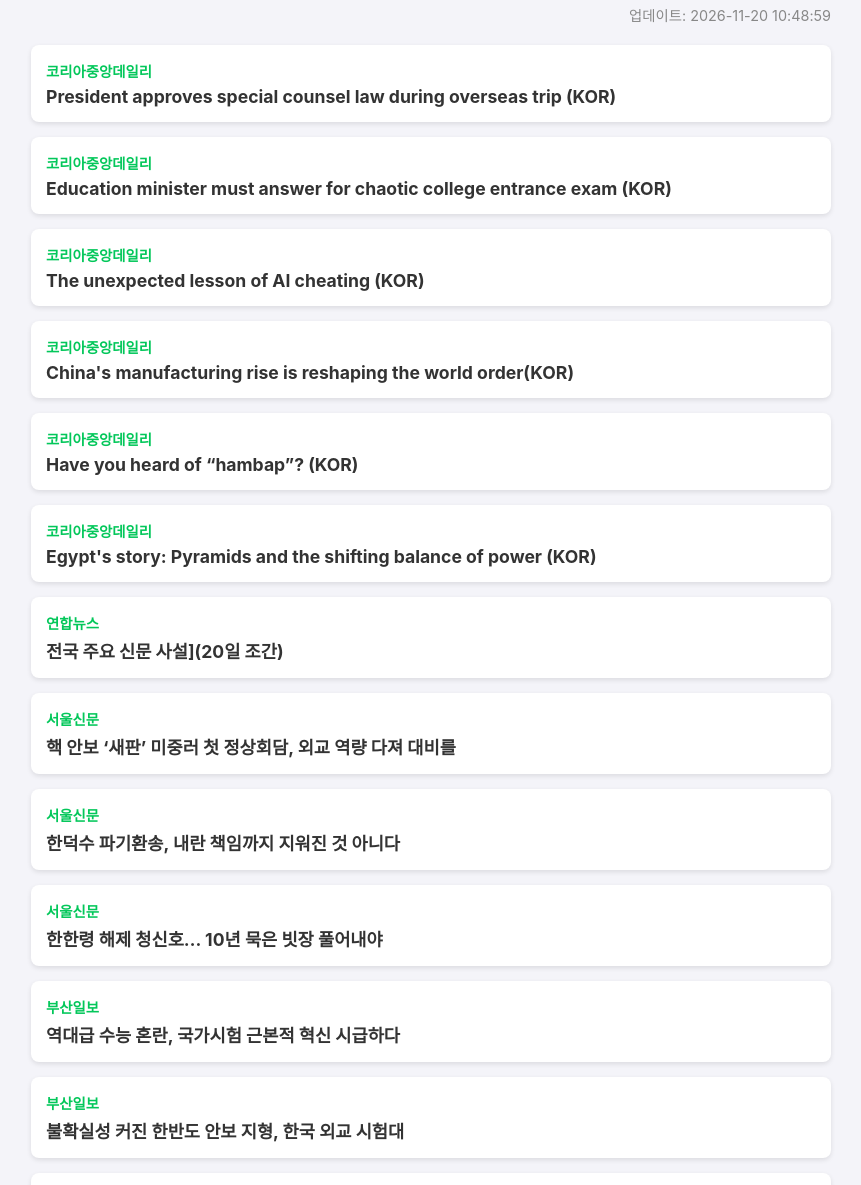
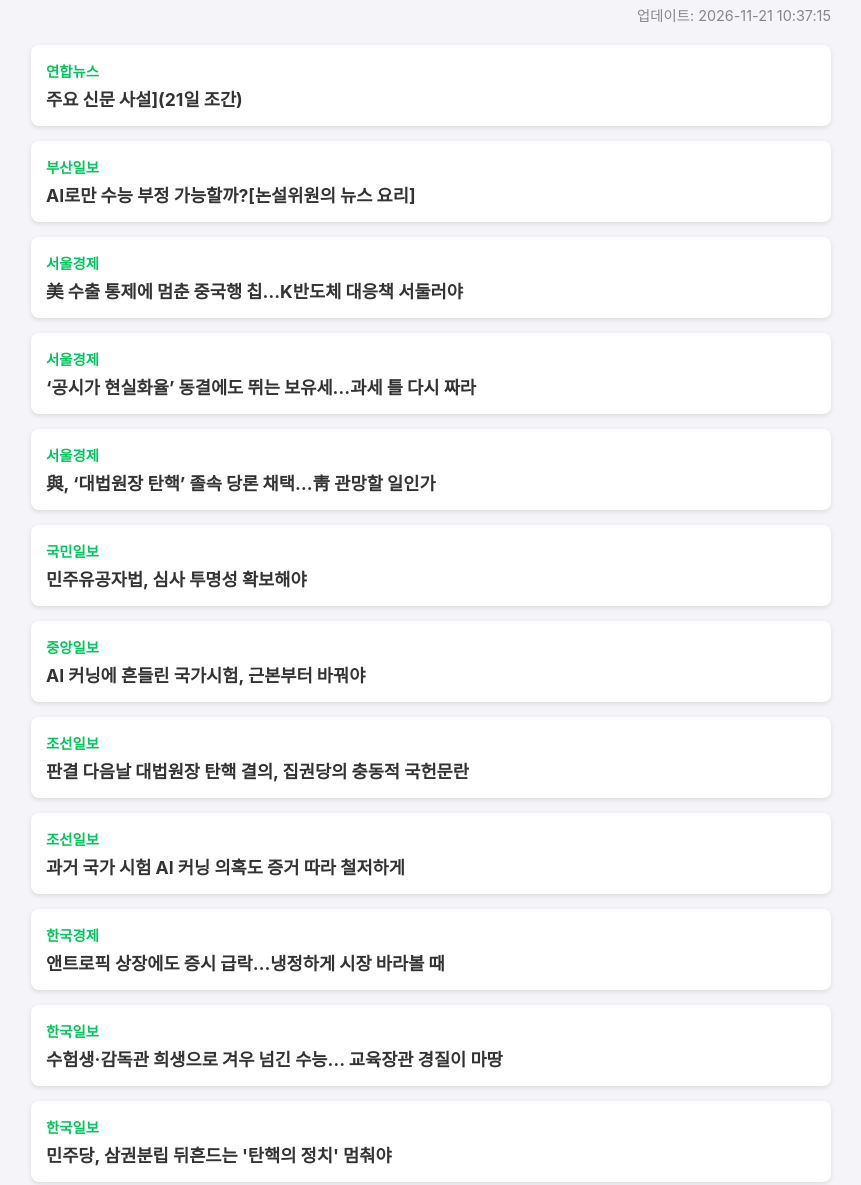
Before and after one commit to CHOJH16/daily-editorial, a plain HTML site: page index.html in a window 1280 px wide. Shown: the part 117-1302 px from the top of the page, without its empty margins (209-1070 px from the left). Drawn offline with Linux system fonts and the light colour scheme.

Commit message:
Update editorials

```diff
--- a/index.html
+++ b/index.html
@@ -4,7 +4,7 @@
     <head>
         <meta charset="UTF-8">
         <meta name="viewport" content="width=device-width, initial-scale=1.0">
-        <title>오늘의 사설 (2026년 11월 20일)</title>
+        <title>오늘의 사설 (2026년 11월 21일)</title>
         <style>
             body { font-family: -apple-system, BlinkMacSystemFont, "Segoe UI", Roboto, "Helvetica Neue", Arial, sans-serif; max-width: 800px; margin: 0 auto; padding: 20px; background-color: #f4f4f9; }
             h1 { color: #333; text-align: center; border-bottom: 2px solid #03c75a; padding-bottom: 10px; }
@@ -18,96 +18,96 @@
     </head>
     <body>
         <h1>📰 오늘의 주요 사설</h1>
-        <div class="update-time">업데이트: 2026-11-20 10:48:59</div>
+        <div class="update-time">업데이트: 2026-11-21 10:37:15</div>
         <div class="news-container">
 
         <div class="card">
-            <span class="press">코리아중앙데일리</span>
-            <a href="https://n.news.naver.com/mnews/article/640/0000097130?sid=110" target="_blank">President approves special counsel law during overseas trip (KOR)</a>
-        </div>
-
-        <div class="card">
-            <span class="press">코리아중앙데일리</span>
-            <a href="https://n.news.naver.com/mnews/article/640/0000097129?sid=110" target="_blank">Education minister must answer for chaotic college entrance exam (KOR)</a>
-        </div>
-
-        <div class="card">
-            <span class="press">코리아중앙데일리</span>
-            <a href="https://n.news.naver.com/mnews/article/640/0000097128?sid=110" target="_blank">The unexpected lesson of AI cheating (KOR)</a>
-        </div>
-
-        <div class="card">
-            <span class="press">코리아중앙데일리</span>
-            <a href="https://n.news.naver.com/mnews/article/640/0000097127?sid=110" target="_blank">China's manufacturing rise is reshaping the world order(KOR)</a>
-        </div>
-
-        <div class="card">
-            <span class="press">코리아중앙데일리</span>
-            <a href="https://n.news.naver.com/mnews/article/640/0000097126?sid=110" target="_blank">Have you heard of “hambap”? (KOR)</a>
-        </div>
-
-        <div class="card">
-            <span class="press">코리아중앙데일리</span>
-            <a href="https://n.news.naver.com/mnews/article/640/0000097125?sid=110" target="_blank">Egypt's story: Pyramids and the shifting balance of power (KOR)</a>
-        </div>
-
-        <div class="card">
             <span class="press">연합뉴스</span>
-            <a href="https://n.news.naver.com/mnews/article/001/0016453467?sid=110" target="_blank">전국 주요 신문 사설](20일 조간)</a>
-        </div>
-
-        <div class="card">
-            <span class="press">서울신문</span>
-            <a href="https://n.news.naver.com/mnews/article/081/0003701411?sid=110" target="_blank">핵 안보 ‘새판’ 미중러 첫 정상회담, 외교 역량 다져 대비를</a>
-        </div>
-
-        <div class="card">
-            <span class="press">서울신문</span>
-            <a href="https://n.news.naver.com/mnews/article/081/0003701410?sid=110" target="_blank">한덕수 파기환송, 내란 책임까지 지워진 것 아니다</a>
-        </div>
-
-        <div class="card">
-            <span class="press">서울신문</span>
-            <a href="https://n.news.naver.com/mnews/article/081/0003701409?sid=110" target="_blank">한한령 해제 청신호… 10년 묵은 빗장 풀어내야</a>
+            <a href="https://n.news.naver.com/mnews/article/001/0016455599?sid=110" target="_blank">주요 신문 사설](21일 조간)</a>
         </div>
 
         <div class="card">
             <span class="press">부산일보</span>
-            <a href="https://n.news.naver.com/mnews/article/082/0001408138?sid=110" target="_blank">역대급 수능 혼란, 국가시험 근본적 혁신 시급하다</a>
+            <a href="https://n.news.naver.com/mnews/article/082/0001408265?sid=110" target="_blank">AI로만 수능 부정 가능할까?[논설위원의 뉴스 요리]</a>
         </div>
 
         <div class="card">
-            <span class="press">부산일보</span>
-            <a href="https://n.news.naver.com/mnews/article/082/0001408137?sid=110" target="_blank">불확실성 커진 한반도 안보 지형, 한국 외교 시험대</a>
+            <span class="press">서울경제</span>
+            <a href="https://n.news.naver.com/mnews/article/011/0004684557?sid=110" target="_blank">美 수출 통제에 멈춘 중국행 칩…K반도체 대응책 서둘러야</a>
         </div>
 
         <div class="card">
-            <span class="press">농민신문</span>
-            <a href="https://n.news.naver.com/mnews/article/662/0000108905?sid=110" target="_blank">미국산 쇠고기 비관세장벽 하나둘 다 내주나</a>
+            <span class="press">서울경제</span>
+            <a href="https://n.news.naver.com/mnews/article/011/0004684556?sid=110" target="_blank">‘공시가 현실화율’ 동결에도 뛰는 보유세…과세 틀 다시 짜라</a>
         </div>
 
         <div class="card">
-            <span class="press">이데일리</span>
-            <a href="https://n.news.naver.com/mnews/article/018/0006412827?sid=110" target="_blank">한중 FTA 서비스 분야 타결, 득실 따져 철저 대비해야</a>
+            <span class="press">서울경제</span>
+            <a href="https://n.news.naver.com/mnews/article/011/0004684555?sid=110" target="_blank">與, ‘대법원장 탄핵’ 졸속 당론 채택…靑 관망할 일인가</a>
         </div>
 
         <div class="card">
-            <span class="press">이데일리</span>
-            <a href="https://n.news.naver.com/mnews/article/018/0006412826?sid=110" target="_blank">고액·상습 체납자 1만 3700명, 이름 공개로 끝낼 일인가</a>
+            <span class="press">국민일보</span>
+            <a href="https://n.news.naver.com/mnews/article/005/0001886532?sid=110" target="_blank">민주유공자법, 심사 투명성 확보해야</a>
         </div>
 
         <div class="card">
-            <span class="press">농민신문</span>
-            <a href="https://n.news.naver.com/mnews/article/662/0000108891?sid=110" target="_blank">상생기금, 기업이 의무 납부하도록 새 틀 짜야</a>
+            <span class="press">중앙일보</span>
+            <a href="https://n.news.naver.com/mnews/article/025/0003566808?sid=110" target="_blank">AI 커닝에 흔들린 국가시험, 근본부터 바꿔야</a>
         </div>
 
         <div class="card">
-            <span class="press">매일신문</span>
-            <a href="https://n.news.naver.com/mnews/article/088/0001041400?sid=110" target="_blank">미·중·러 정상회담이 보여준 심각한 외교·안보 위기</a>
+            <span class="press">조선일보</span>
+            <a href="https://n.news.naver.com/mnews/article/023/0004010852?sid=110" target="_blank">판결 다음날 대법원장 탄핵 결의, 집권당의 충동적 국헌문란</a>
         </div>
 
         <div class="card">
-            <span class="press">매일신문</span>
-            <a href="https://n.news.naver.com/mnews/article/088/0001041398?sid=110" target="_blank">성장률 4%와 수출 1조달러에 가려진 위험들</a>
+            <span class="press">조선일보</span>
+            <a href="https://n.news.naver.com/mnews/article/023/0004010851?sid=110" target="_blank">과거 국가 시험 AI 커닝 의혹도 증거 따라 철저하게</a>
+        </div>
+
+        <div class="card">
+            <span class="press">한국경제</span>
+            <a href="https://n.news.naver.com/mnews/article/015/0005356541?sid=110" target="_blank">앤트로픽 상장에도 증시 급락…냉정하게 시장 바라볼 때</a>
+        </div>
+
+        <div class="card">
+            <span class="press">한국일보</span>
+            <a href="https://n.news.naver.com/mnews/article/469/0000966880?sid=110" target="_blank">수험생·감독관 희생으로 겨우 넘긴 수능… 교육장관 경질이 마땅</a>
+        </div>
+
+        <div class="card">
+            <span class="press">한국일보</span>
+            <a href="https://n.news.naver.com/mnews/article/469/0000966879?sid=110" target="_blank">민주당, 삼권분립 뒤흔드는 '탄핵의 정치' 멈춰야</a>
+        </div>
+
+        <div class="card">
+            <span class="press">한국일보</span>
+            <a href="https://n.news.naver.com/mnews/article/469/0000966878?sid=110" target="_blank">'구성 발언' 정동영, 스틸·브런슨 연쇄 회동… 한미 불신 씻어야</a>
+        </div>
+
+        <div class="card">
+            <span class="press">한국경제</span>
+            <a href="https://n.news.naver.com/mnews/article/015/0005356539?sid=110" target="_blank">카카오 김범수 2심도 무죄…기업 피해는 누가 책임지나</a>
+        </div>
+
+        <div class="card">
+            <span class="press">한국경제</span>
+            <a href="https://n.news.naver.com/mnews/article/015/0005356538?sid=110" target="_blank">"내란 부역 조희대 탄핵"…공감하기 어려운 與 당론</a>
+        </div>
+
+        <div class="card">
+            <span class="press">조선일보</span>
+            <a href="https://n.news.naver.com/mnews/article/023/0004010850?sid=110" target="_blank">누가 뽑고 누가 뽑히는지 모르는 민주유공자법, 이래도 되나</a>
+        </div>
+
+        <div class="card">
+            <span class="press">동아일보</span>
+            <a href="https://n.news.naver.com/mnews/article/020/0003764063?sid=110" target="_blank">‘12·3은 내란’ 대법관 전원 만장일치 판결에 눈감는 與野</a>
+        </div>
+
+        <div class="card">
+            <span class="press">동아일보</span>
+            <a href="https://n.news.naver.com/mnews/article/020/0003764062?sid=110" target="_blank">거래 절벽 속 쌓이는 아파트 매물… 공급 적기 놓치지 말아야</a>
         </div>
         </div></body></html>
```
